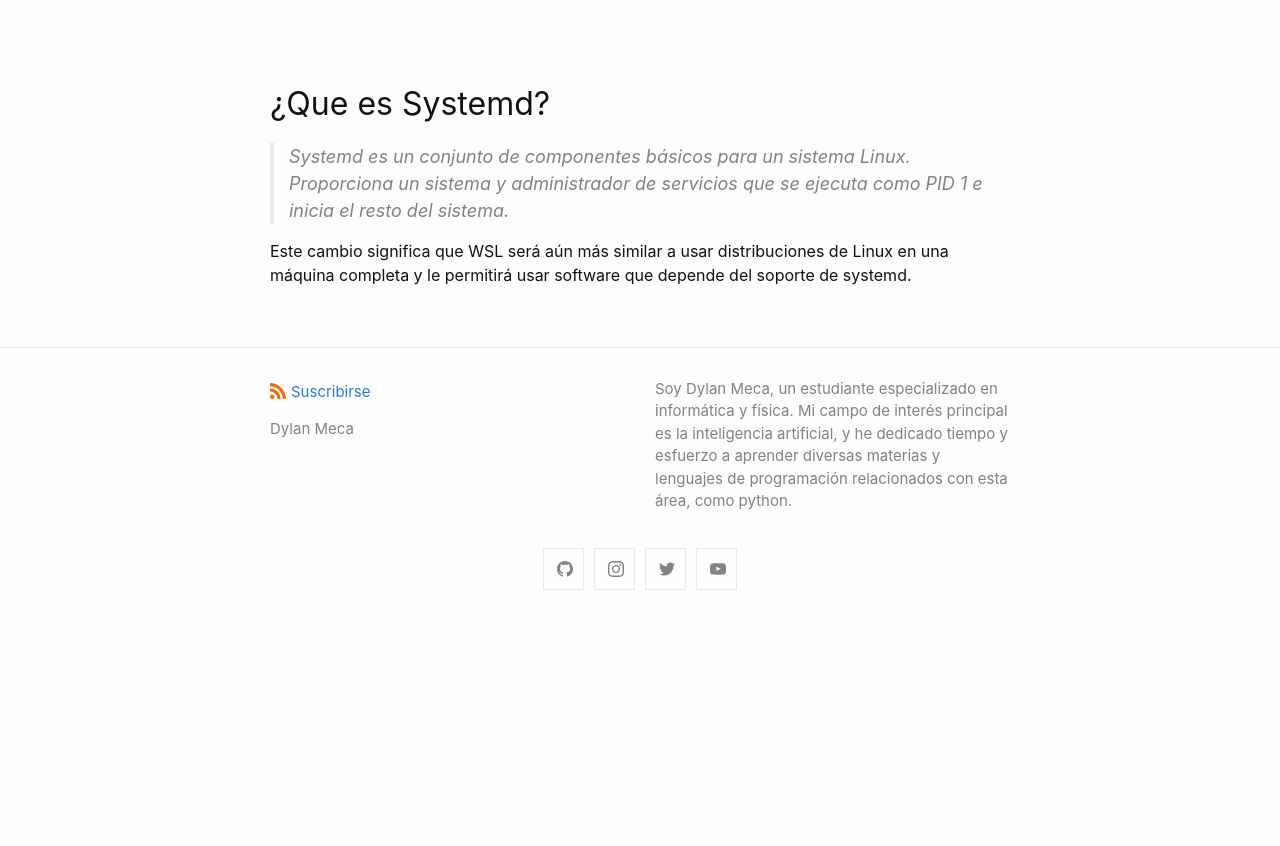
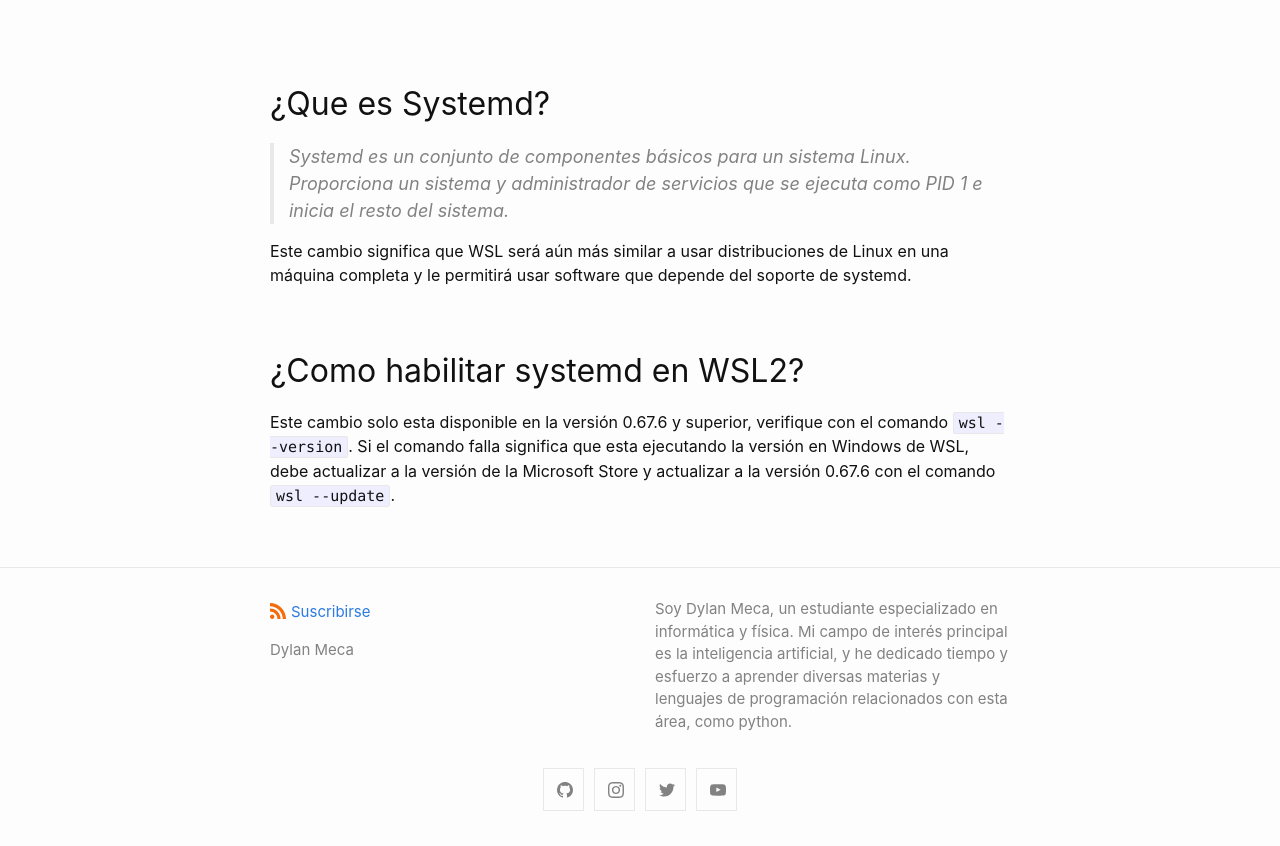
Before and after one commit to dylanmeca/dylanmeca.github.io, a Jekyll site: the page built from _posts/2023-01-20-Systemd-ahora-esta-disponible-oficialmente-en-WSL2.md, in a window 1280 px wide and 900 px high, scrolled down 684 px, cut to the strip 54-900 px from the top of the window. Built offline with Jekyll 4.4.1, drawn with Linux system fonts in a browser that asks for light colours; a script that is not in the unit is left out; comment, search, counter and statistics services are not loaded; before the commit the page ends 1363 px from its top, so only the background shows below that.

Commit message:
Update 2023-01-20-Systemd-ahora-esta-disponible-oficialmente-en-WSL2.md

````diff
--- a/_posts/2023-01-20-Systemd-ahora-esta-disponible-oficialmente-en-WSL2.md
+++ b/_posts/2023-01-20-Systemd-ahora-esta-disponible-oficialmente-en-WSL2.md
@@ -17,3 +17,9 @@ El subsistema de Windows para Linux (WSL) ahora puede ejecutar systemd dentro de
 > Systemd es un conjunto de componentes básicos para un sistema Linux. Proporciona un sistema y administrador de servicios que se ejecuta como PID 1 e inicia el resto del sistema.
 
 Este cambio significa que WSL será aún más similar a usar distribuciones de Linux en una máquina completa y le permitirá usar software que depende del soporte de systemd.
+
+## ¿Como habilitar systemd en WSL2?
+
+Este cambio solo esta disponible en la versión 0.67.6 y superior, verifique con el comando ```wsl --version```. Si el comando falla
+significa que esta ejecutando la versión en Windows de WSL, debe actualizar a la versión de la Microsoft Store y actualizar a la versión
+0.67.6 con el comando ```wsl --update```.
````
